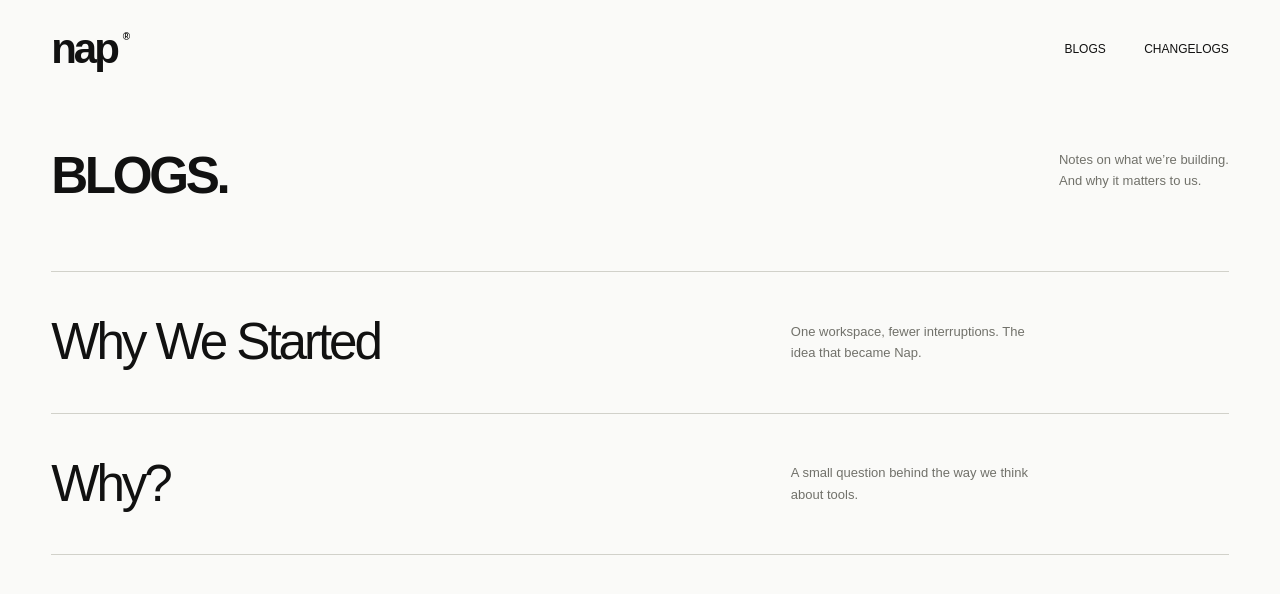
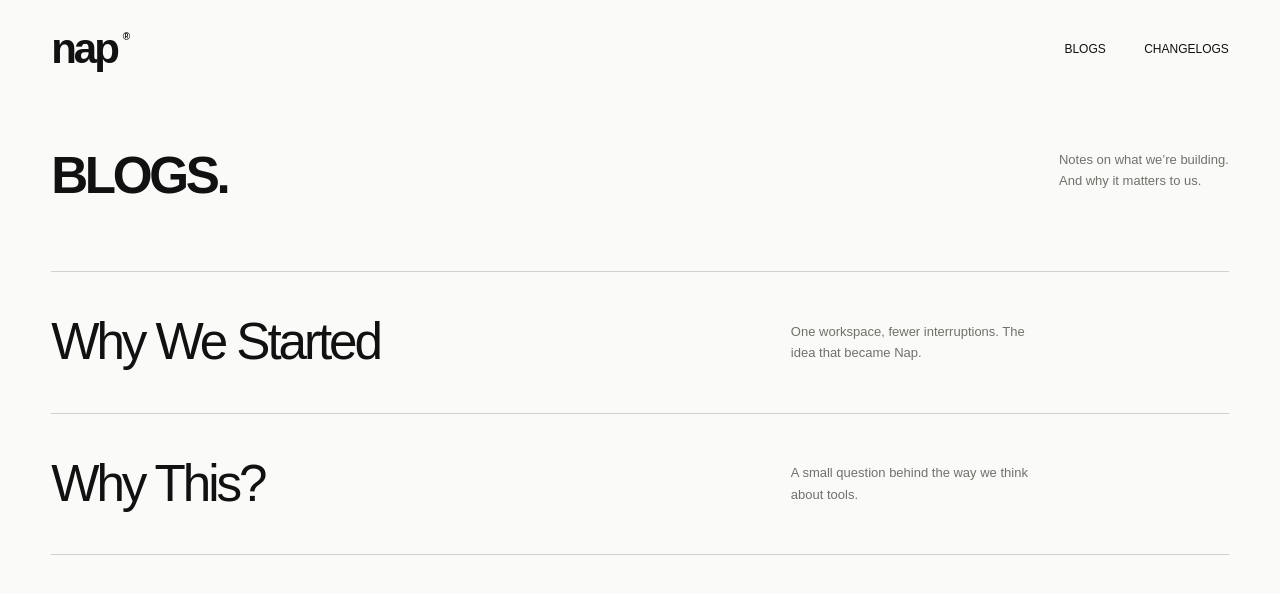
Before and after one commit to farzeenilyaszargar/Mandora, a Next.js app: page /blogs in a window 1280 px wide. Shown: the top 594 px of the page. Built offline with nearby package versions, Linux system fonts and the light colour scheme; a web font is replaced by a local one.

Commit message:
Rename Why post to Why This

```diff
--- a/app/blogs/page.tsx
+++ b/app/blogs/page.tsx
@@ -24,7 +24,7 @@ export default function BlogsPage() {
             <p>One workspace, fewer interruptions. The idea that became Nap.</p>
           </a>
           <a className="nap-blog-row" href="/blogs/why">
-            <h2>Why?</h2>
+            <h2>Why This?</h2>
             <p>A small question behind the way we think about tools.</p>
           </a>
         </div>
--- a/app/blogs/why/page.tsx
+++ b/app/blogs/why/page.tsx
@@ -4,7 +4,7 @@ import LiquidField from "../../components/liquid-field";
 import "../../contrast.css";
 
 export const metadata: Metadata = {
-  title: "Why?",
+  title: "Why This?",
   description: "A small question behind the way we think about tools at Nap.",
   robots: { index: false, follow: true },
   alternates: { canonical: "/blogs/why" },
@@ -17,7 +17,7 @@ export default function WhyPost() {
       <section className="nap-hero">
         <article className="nap-blog-article">
           <span className="nap-blog-label">PLACEHOLDER POST · 2 MIN READ</span>
-          <h1>Why?</h1>
+          <h1>Why This?</h1>
           <p>It is a useful question to keep close. Why does this need another window? Why is the next step difficult to find? Why does getting back to a project sometimes take longer than the change itself?</p>
           <p>None of these questions has a single answer. But asking them changes what you pay attention to. Instead of starting with what else a tool could do, you start with what someone is trying to get done.</p>
           <h2>More is not always the answer</h2>
```
